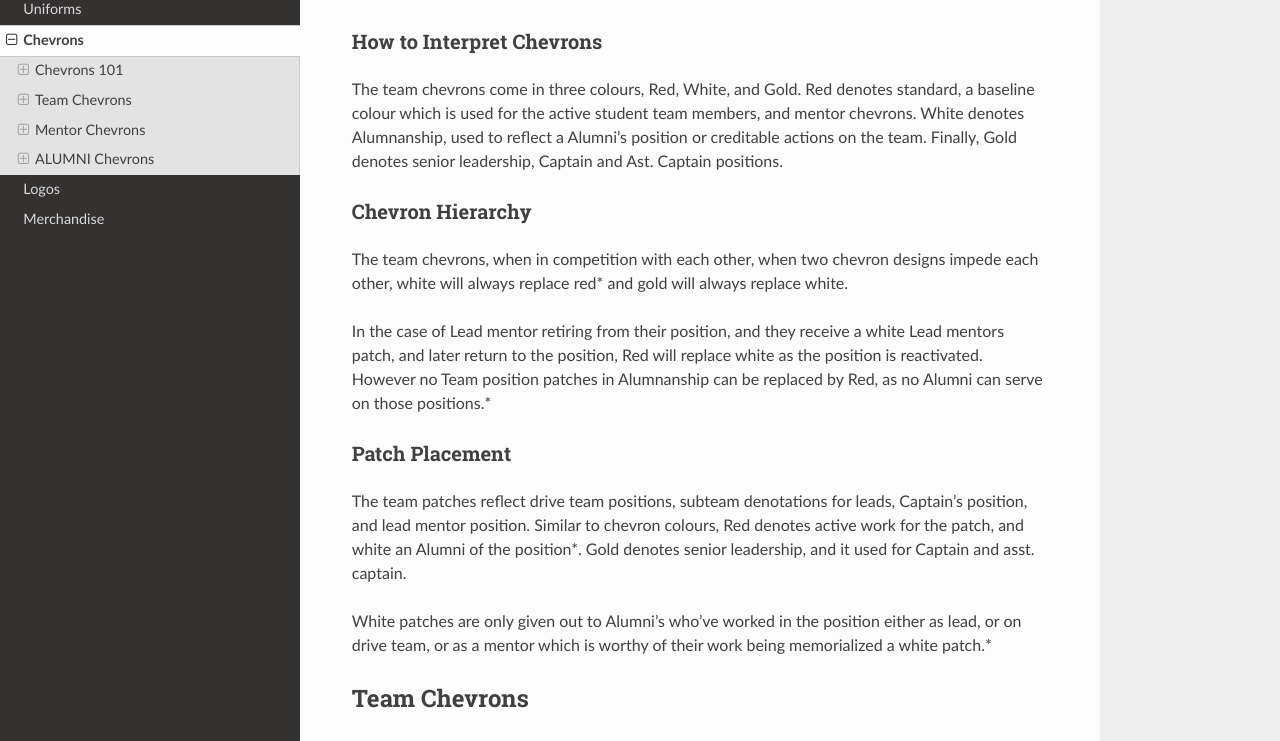
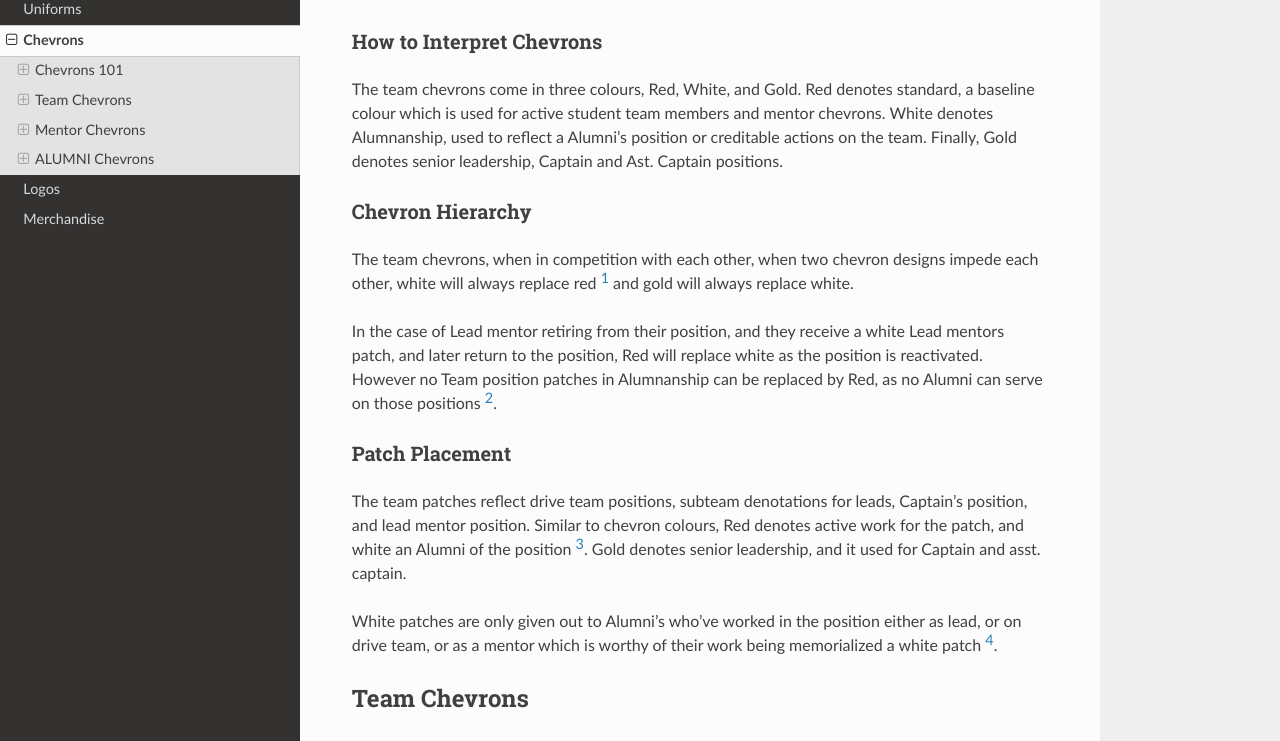
Before and after one commit to FRC-1721/marketing-material, a Sphinx documentation site: the page built from docs/uniforms/chevrons.rst, in a window 1280 px wide and 1400 px high. Shown: the part 188-929 px from the top of the window. Built offline with Sphinx 7.4.7 and the Read the Docs theme 2.0.0, drawn with Linux system fonts in a browser that asks for light colours; some of the changed text lies outside the part shown.

```diff
--- a/docs/uniforms/chevrons.rst
+++ b/docs/uniforms/chevrons.rst
@@ -9,7 +9,7 @@ How to Interpret Chevrons
 
 The team chevrons come in three colours, Red, White, and
 Gold. Red denotes standard, a baseline colour which is
-used for the active student team members, and mentor
+used for active student team members and mentor
 chevrons. White denotes Alumnanship, used to reflect a
 Alumni's position or creditable actions on the team.
 Finally, Gold denotes senior leadership, Captain and Ast.
@@ -20,14 +20,14 @@ Chevron Hierarchy
 
 The team chevrons, when in competition with each other,
 when two chevron designs impede each other, white will
-always replace red* and gold will always replace white.
+always replace red [1]_ and gold will always replace white.
 
 In the case of Lead mentor retiring from their position,
 and they receive a white Lead mentors patch, and later
 return to the position, Red will replace white as the
 position is reactivated. However no Team position patches
 in Alumnanship can be replaced by Red, as no Alumni can
-serve on those positions.*
+serve on those positions [2]_.
 
 Patch Placement
 ---------------
@@ -35,14 +35,14 @@ Patch Placement
 The team patches reflect drive team positions, subteam
 denotations for leads, Captain's position, and lead mentor
 position. Similar to chevron colours, Red denotes active
-work for the patch, and white an Alumni of the position*.
+work for the patch, and white an Alumni of the position [3]_.
 Gold denotes senior leadership, and it used for Captain
 and asst. captain.
 
 White patches are only given out to Alumni's who've worked
 in the position either as lead, or on drive team, or as a
 mentor which is worthy of their work being memorialized a
-white patch.*
+white patch [4]_.
 
 Team Chevrons
 ============================
@@ -105,3 +105,12 @@ Alumni Chevrons Identifications
 
 Alumni Patches Identifications
 ------------------------------
+
+
+.. Footnotes
+
+.. [1] Except in cases where...
+.. [2] Exception for replacements...
+.. [3] Exception for this...
+.. [4] Exception for that...
+.. [5] Exception for thing...
```
Also changed, not shown: other parts of docs/uniforms/chevrons.rst (+1 -1 lines).
